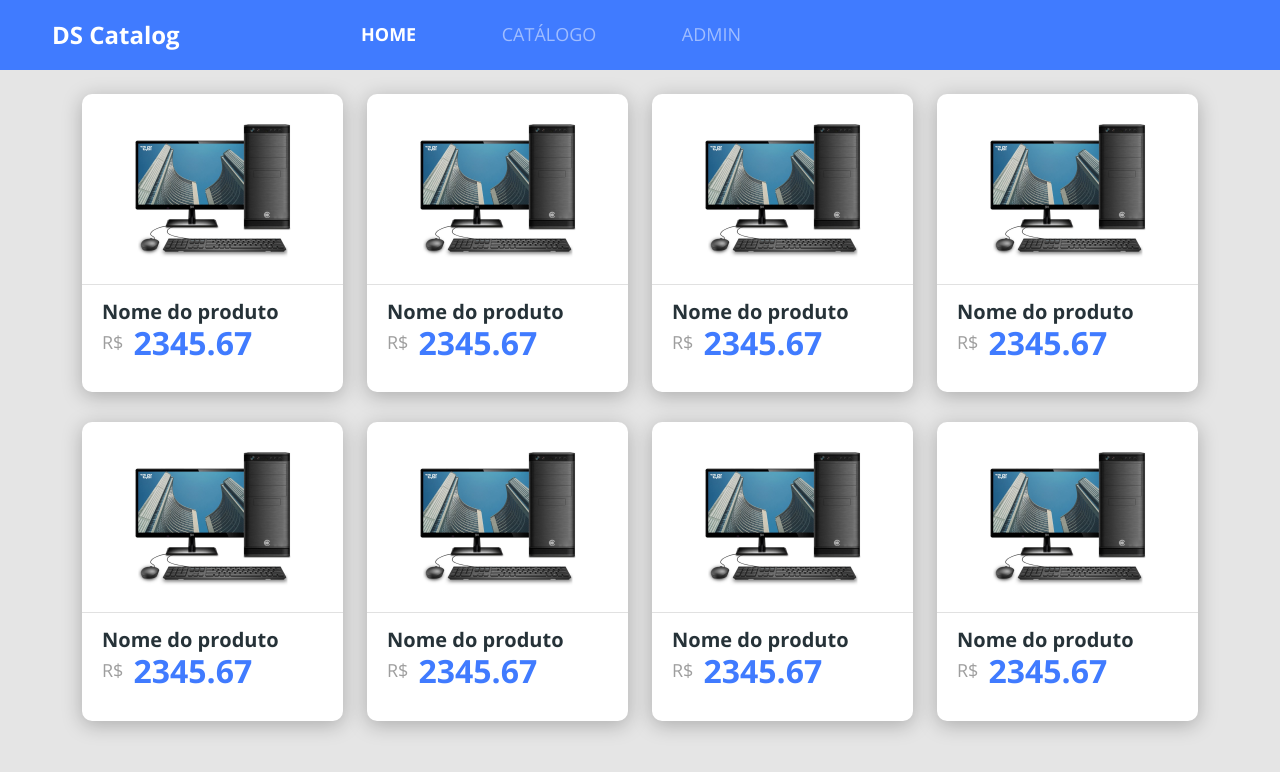
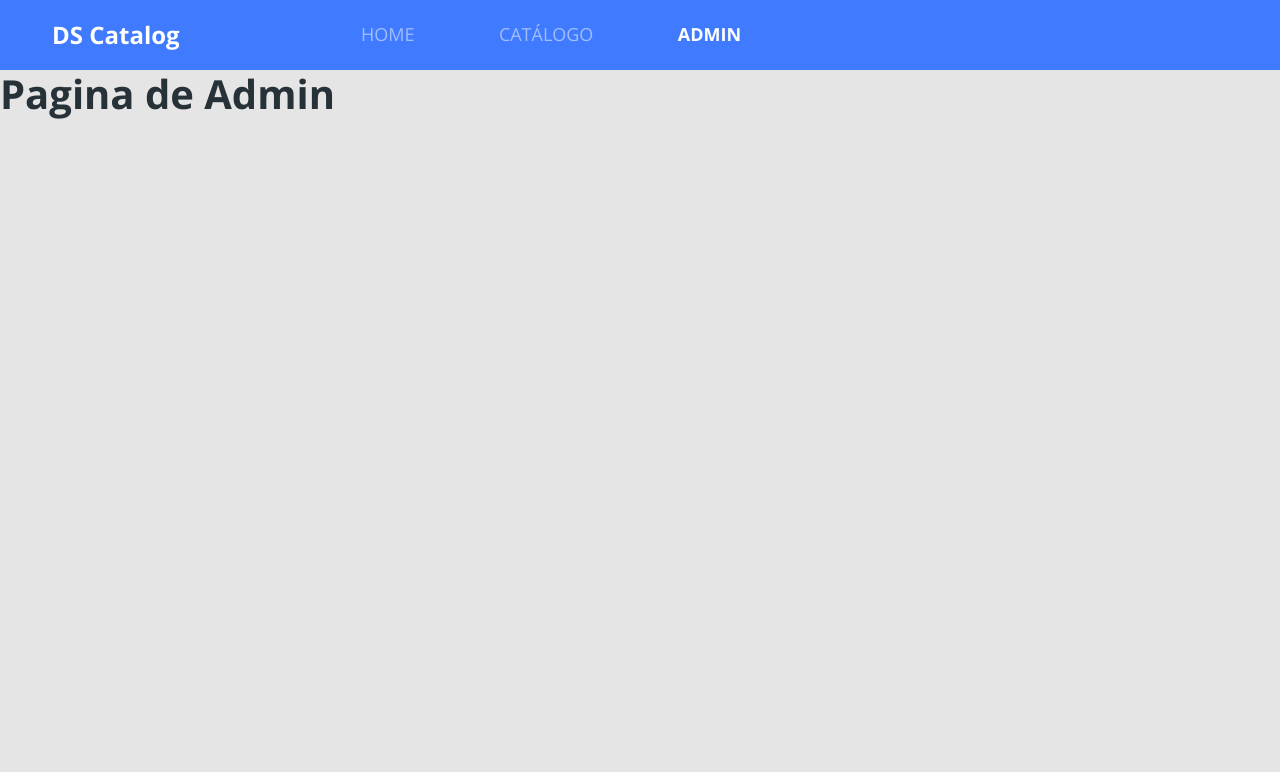
Before and after one commit to westorres9/dscatalogValidationOauth2, a React (Create React App) app in the folder frontend/: page /admin in a window 1280 px wide. Shown: the top 772 px of the page. Built offline with nearby package versions, Linux system fonts and the light colour scheme.

Commit message:
react router dom and routes defined

```diff
--- a/frontend/package.json
+++ b/frontend/package.json
@@ -10,10 +10,12 @@
     "@types/node": "^16.11.26",
     "@types/react": "17.0.0",
     "@types/react-dom": "17.0.0",
+    "@types/react-router-dom": "5.3.0",
     "bootstrap": "^5.1.3",
     "node-sass": "7.0.1",
     "react": "17.0.2",
     "react-dom": "17.0.2",
+    "react-router-dom": "5.3.0",
     "react-scripts": "5.0.0",
     "typescript": "^4.6.2",
     "web-vitals": "^2.1.4"
--- a/frontend/src/App.tsx
+++ b/frontend/src/App.tsx
@@ -1,10 +1,11 @@
 import './assets/styles/custom.scss';
 import './App.css';
-import Catalog from 'pages/Catalog';
+import Routes from 'Routes';
+
 
 function App() {
   return (
-    <Catalog/>
+    <Routes/>
   );
 }
 
--- a/frontend/src/Components/Navbar/index.tsx
+++ b/frontend/src/Components/Navbar/index.tsx
@@ -1,13 +1,14 @@
 import './styles.css';
 import 'bootstrap/js/src/collapse.js';
+import { Link, NavLink } from 'react-router-dom';
 
 function Navbar() {
   return (
     <nav className="navbar navbar-expand-md navbar-dark bg-primary main-nav">
       <div className="container-fluid">
-        <a href="link" className="nav-logo-text">
+        <Link to="/" className="nav-logo-text">
           <h4>DS Catalog</h4>
-        </a>
+        </Link>
         <button
           className="navbar-toggler"
           type="button"
@@ -22,15 +23,15 @@ function Navbar() {
         <div className="collapse navbar-collapse" id="dscatalog-navbar">
           <ul className="navbar-nav offset-md-2 main-menu">
             <li>
-              <a href="link" className="active">
+              <NavLink to="/" activeClassName="active" exact>
                 HOME
-              </a>
+              </NavLink>
             </li>
             <li>
-              <a href="link">CATÁLOGO</a>
+              <NavLink to="/products" activeClassName="active">CATÁLOGO</NavLink>
             </li>
             <li>
-              <a href="link">ADMIN</a>
+            <NavLink to="/admin" activeClassName="active">ADMIN</NavLink>
             </li>
           </ul>
         </div>
--- /dev/null
+++ b/frontend/src/Routes.tsx
@@ -0,0 +1,29 @@
+import Navbar from "Components/Navbar";
+import Admin from "pages/Admin";
+import Catalog from "pages/Catalog";
+import Home from "pages/Home";
+import { BrowserRouter, Route, Switch } from "react-router-dom";
+
+
+
+function Routes() {
+    return (
+        <BrowserRouter>
+            <Navbar/>
+            <Switch>
+                <Route path="/" exact>
+                    <Home/>
+                </Route>
+                <Route path="/products">
+                    <Catalog/>
+                </Route>
+                <Route path="/admin">
+                    <Admin/>
+                </Route>
+            </Switch>
+
+        </BrowserRouter>
+    );
+}
+
+export default Routes;
--- /dev/null
+++ b/frontend/src/pages/Admin/index.tsx
@@ -0,0 +1,7 @@
+function Admin () {
+    return(
+        <h1>Pagina de Admin</h1>
+    );
+}
+
+export default Admin;
--- a/frontend/src/pages/Catalog/index.tsx
+++ b/frontend/src/pages/Catalog/index.tsx
@@ -1,41 +1,36 @@
-import Navbar from "Components/Navbar";
-import ProductCard from "Components/ProductCard";
+import ProductCard from 'Components/ProductCard';
 
 function Catalog() {
   return (
-        <>
-            <Navbar/>
     <div className="container my-4">
       <div className="row">
         <div className="col-sm-6 col-lg-4 col-xl-3">
-                        <ProductCard/>
+          <ProductCard />
         </div>
         <div className="col-sm-6 col-lg-4 col-xl-3">
-                        <ProductCard/>
+          <ProductCard />
         </div>
         <div className="col-sm-6 col-lg-4 col-xl-3">
-                        <ProductCard/>
+          <ProductCard />
         </div>
         <div className="col-sm-6 col-lg-4 col-xl-3">
-                        <ProductCard/>
+          <ProductCard />
         </div>
         <div className="col-sm-6 col-lg-4 col-xl-3">
-                        <ProductCard/>
+          <ProductCard />
         </div>
         <div className="col-sm-6 col-lg-4 col-xl-3">
-                        <ProductCard/>
+          <ProductCard />
         </div>
         <div className="col-sm-6 col-lg-4 col-xl-3">
-                        <ProductCard/>
+          <ProductCard />
         </div>
         <div className="col-sm-6 col-lg-4 col-xl-3">
-                        <ProductCard/>
+          <ProductCard />
         </div>
       </div>
     </div>
-        </>
-
   );
-};
+}
 
 export default Catalog;
--- a/frontend/src/pages/Home/index.tsx
+++ b/frontend/src/pages/Home/index.tsx
@@ -1,29 +1,30 @@
 import { ReactComponent as MainImage } from 'assets/images/main-image.svg';
 import ButtonIcon from 'Components/ButtonIcon';
-import Navbar from "Components/Navbar";
+import { Link } from 'react-router-dom';
 import './styles.css';
 
 function Home() {
   return (
-        <>
-            <Navbar/>
     <div className="home-container">
       <div className="base-card home-card">
         <div className="home-content-container">
           <div>
             <h1>Conheça o melhor catálogo de produtos</h1>
-                            <p>Ajudaremos voce a encontrar os melhores produtos disponíveis no mercado</p>
+            <p>
+              Ajudaremos voce a encontrar os melhores produtos disponíveis no
+              mercado
+            </p>
           </div>
+          <Link to="/products">
+            <ButtonIcon />
+          </Link>
 
-                        <ButtonIcon/>
         </div>
         <div className="home-image-container">
-                        <MainImage/>
-                    </div>
-
+          <MainImage />
         </div>
       </div>
-        </>
+    </div>
   );
 }
 
```
Also changed, not shown: 1 other file (tests, documents, lock files or other folders). Lines whose indentation alone changed are shown as unchanged.
